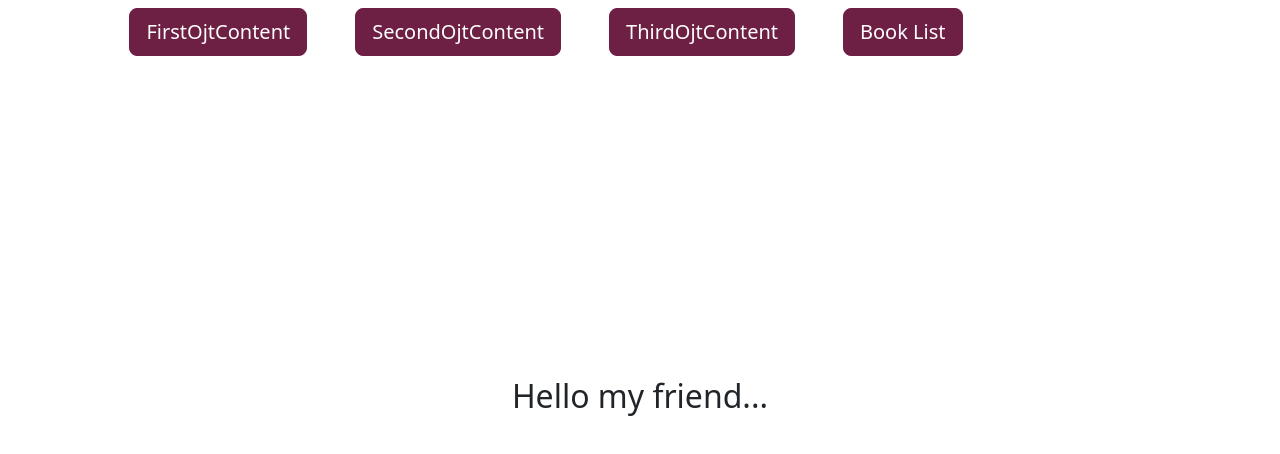
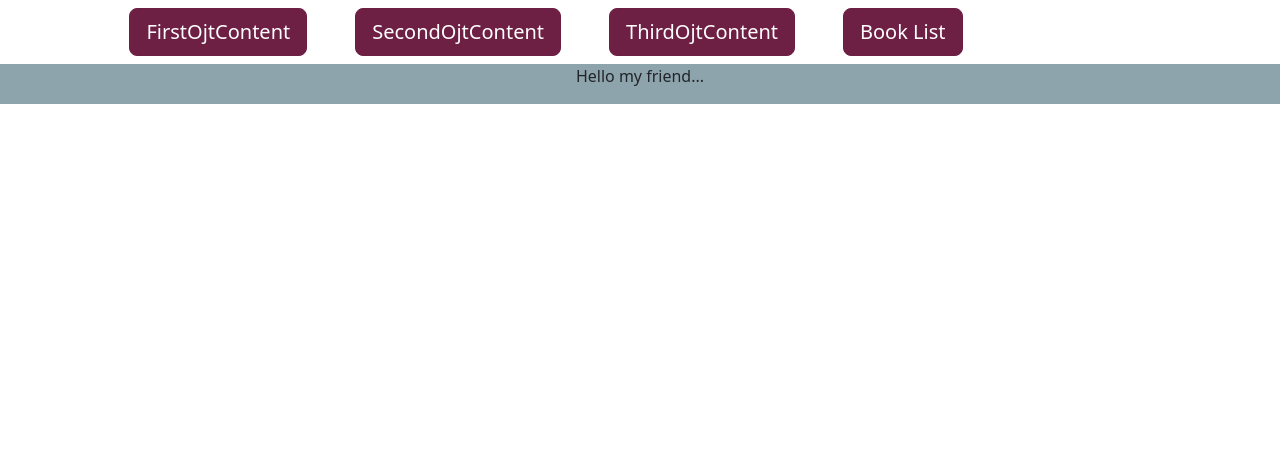
Before and after one commit to Aung-Thu-Hein/Projects, a React (Create React App) app: page /FirstOjtContent in a window 1280 px wide. Shown: the top 454 px of the page. Built offline with nearby package versions, Linux system fonts and the light colour scheme.

Commit message:
fix design

```diff
--- a/src/App.css
+++ b/src/App.css
@@ -29,20 +29,26 @@ h1 {
   font-weight: 600;
 }
 
-.firstojtcontent {
+.firstcontent {
   display: flex;
   justify-content: center;
   align-items: center;
-  height: 85vh;
+  /* min-height: 89.8vh; */
+  background-color: rgb(142, 164, 172);
 }
 
-.content {
+/* .firstcontent-text {
+  align-items: stretch;
+  font-size: 32px;
+} */
+
+/* .content {
   display: flex;
   flex: 1;
   flex-direction: column;
   justify-content: center;
   margin: 0 60px;
-}
+} */
 .content-text {
   text-align: center;
   font-size: 32px;
--- a/src/components/FirstOjtContent.js
+++ b/src/components/FirstOjtContent.js
@@ -3,8 +3,8 @@ import '../../src/App.css';
 
 const FirstOjtContent = () => {
     return(
-        <div className="firstojtcontent">
-            <p className="content-text">Hello my friend...</p>
+        <div className="firstcontent">
+            <p className="firstcontent-text">Hello my friend...</p>
         </div>
 
     )
```
